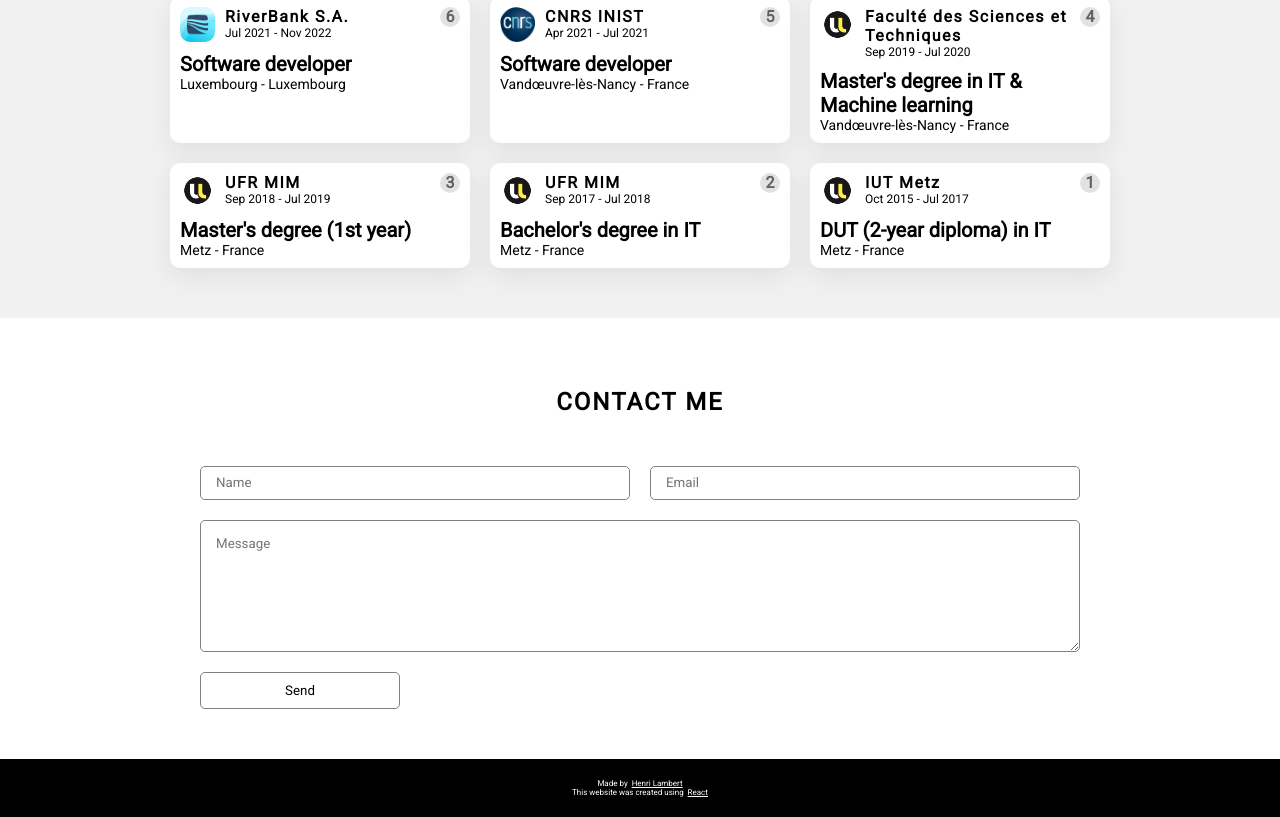
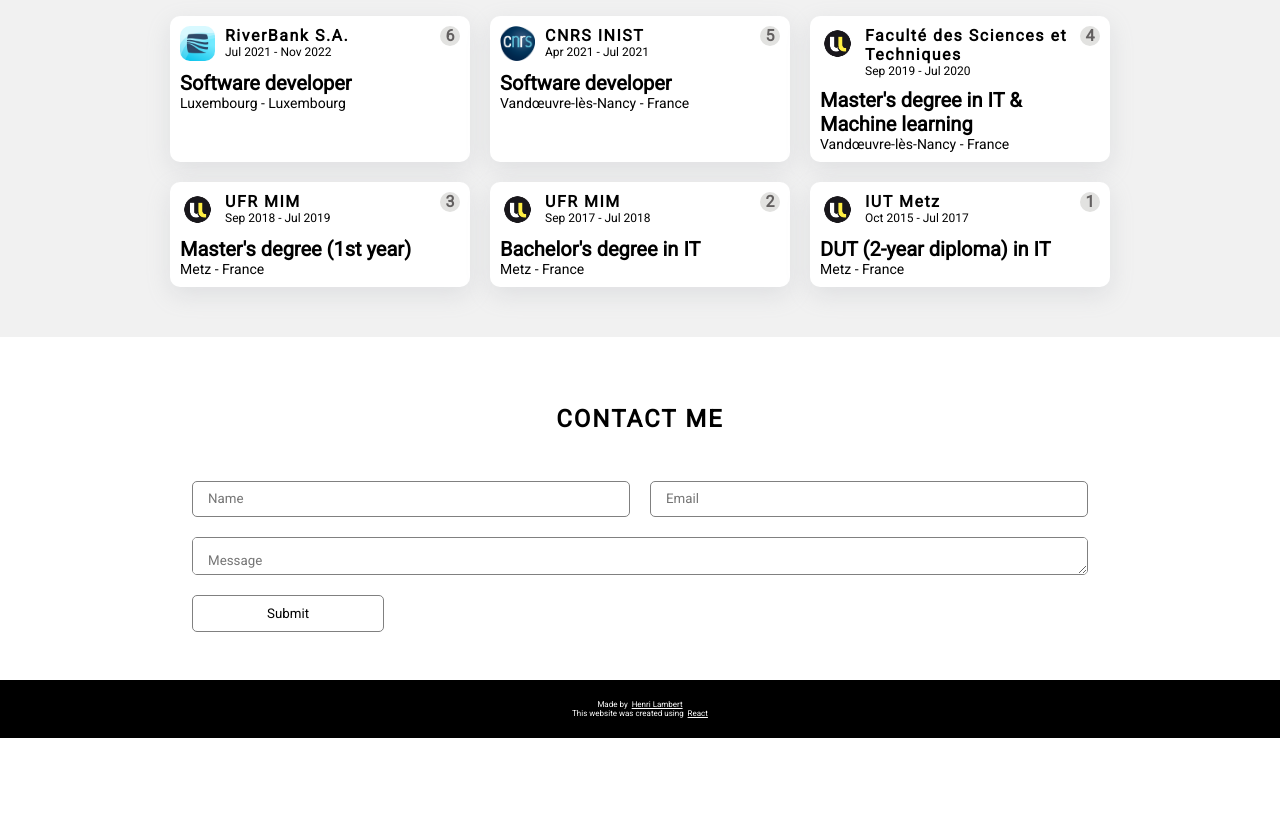
Before and after one commit to Henri88390/download_cv, a React (Create React App) app: page / in a window 1280 px wide. Shown: the part 1267-2084 px from the top of the page. After the commit the page ends 2005 px from the top, so only its background shows below. Built offline with nearby package versions, Linux system fonts and the light colour scheme.

Commit message:
fix some css & CV update

```diff
--- a/package.json
+++ b/package.json
@@ -9,7 +9,10 @@
     "@testing-library/user-event": "^13.5.0",
     "aws-amplify": "^4.3.39",
     "bootstrap": "^5.2.2",
+    "cors": "^2.8.5",
+    "express": "^4.18.2",
     "moment": "^2.29.4",
+    "nodemailer": "^6.8.0",
     "react": "^18.2.0",
     "react-bootstrap": "^2.5.0",
     "react-dom": "^18.2.0",
--- a/src/pages/ContactPage/ContactPage.scss
+++ b/src/pages/ContactPage/ContactPage.scss
@@ -2,11 +2,11 @@
   display: flex;
   flex-direction: column;
   min-width: 200px;
-  @media (min-width: 1000px) {
-    padding: 50px 200px;
+  @media (min-width: 60rem) {
+    padding: 3rem 12rem;
   }
-  @media (max-width: 1000px) {
-    padding: 50px 100px;
+  @media (max-width: 60rem) {
+    padding: 3rem 6rem;
   }
 }
 
@@ -17,7 +17,7 @@
 
 .contact__first-line-wrapper {
   display: flex;
-  @media (max-width: 1000px) {
+  @media (max-width: 60rem) {
     flex-direction: column;
   }
 
@@ -25,19 +25,19 @@
   margin-bottom: 20px;
 }
 .contact__title {
-  letter-spacing: 2px;
+  letter-spacing: 0.125rem;
   font-weight: bold;
-  margin-bottom: 50px;
+  margin-bottom: 3rem;
   text-align: center;
 }
 
 .contact__form-control {
   border-radius: 5px;
   border: 1px solid grey;
-  height: 30px;
+  height: 2rem;
   padding-left: 15px;
   font-family: "Roboto";
-  @media (min-width: 1000px) {
+  @media (min-width: 60rem) {
     width: 100%;
   }
 }
@@ -45,14 +45,14 @@
 .contact__textarea {
   border-radius: 5px;
   border: 1px solid grey;
-  height: 100px;
+  height: 6px;
   padding: 15px;
   font-family: "Roboto";
 }
 
 .contact__submit-btn {
-  margin-top: 20px;
-  width: 200px;
+  margin-top: 1.25rem;
+  width: 12rem;
   padding: 10px;
   border-radius: 5px;
   font-family: "Roboto";
--- a/src/pages/ContactPage/ContactPage.tsx
+++ b/src/pages/ContactPage/ContactPage.tsx
@@ -11,20 +11,6 @@
     message: "",
   } as Contact);
 
-  const [formStatus, setFormStatus] = React.useState("Send");
-
-  const onSubmit = (e) => {
-    e.preventDefault();
-    setFormStatus("Sending...");
-    const timer1 = setTimeout(() => {
-      setFormStatus("Sent!");
-      const timer2 = setTimeout(() => {
-        setFormStatus("Send");
-        clearTimeout(timer1);
-        clearTimeout(timer2);
-      }, 500);
-    }, 1000);
-  };
 
   function handleInput(event: { target: { name: any; value: any } }) {
     setForm((prevForm: Contact) => {
@@ -32,10 +18,32 @@
     });
   }
 
+  const [status, setStatus] = useState("Submit");
+  const handleSubmit = async (e) => {
+    e.preventDefault();
+    setStatus("Sending...");
+    const { name, email, message } = e.target.elements;
+    let details = {
+      name: name.value,
+      email: email.value,
+      message: message.value,
+    };
+    let response = await fetch("http://localhost:5000/contact", {
+      method: "POST",
+      headers: {
+        "Content-Type": "application/json;charset=utf-8",
+      },
+      body: JSON.stringify(details),
+    });
+    setStatus("Submit");
+    let result = await response.json();
+    alert(result.status);
+  };
+
   return (
     <div className="contact-container">
       <h2 className="contact__title">CONTACT ME</h2>
-      <form onSubmit={onSubmit} className="contact__form">
+      <form onSubmit={handleSubmit} className="contact__form">
         <div className="contact__first-line-wrapper">
           <input
             placeholder="Name"
@@ -66,10 +74,10 @@
         />
         <button
           className="contact__submit-btn"
-          onSubmit={onSubmit}
+          onSubmit={handleSubmit}
           type="submit"
         >
-          {formStatus}
+          {status}
         </button>
       </form>
     </div>
--- a/src/pages/ExperiencesPage/ExperiencesPage.scss
+++ b/src/pages/ExperiencesPage/ExperiencesPage.scss
@@ -5,7 +5,7 @@
 .__experiences-title {
   font-weight: bold;
   padding: 50px 0px;
-  font-size: 24px;
+  font-size: 2.5rem;
   letter-spacing: 3px;
   text-align: center;
 }
@@ -13,12 +13,12 @@
 .__experiences-body {
   gap: 20px;
   padding: 0px 50px 50px 50px;
-  @media (min-width: 1000px) {
+  @media (min-width: 60rem) {
     display: grid;
     grid-template-columns: 300px 300px 300px;
     justify-content: center;
   }
-  @media (min-width: 700px) and (max-width: 1000px) {
+  @media (min-width: 700px) and (max-width: 60rem) {
     display: grid;
     grid-template-columns: 300px 300px;
     justify-content: center;
```
Also changed, not shown: src/ContactForm.js (added, +44 -0 lines), src/App.tsx (line endings or trailing spaces), 2 other files (tests, documents, lock files or other folders).
